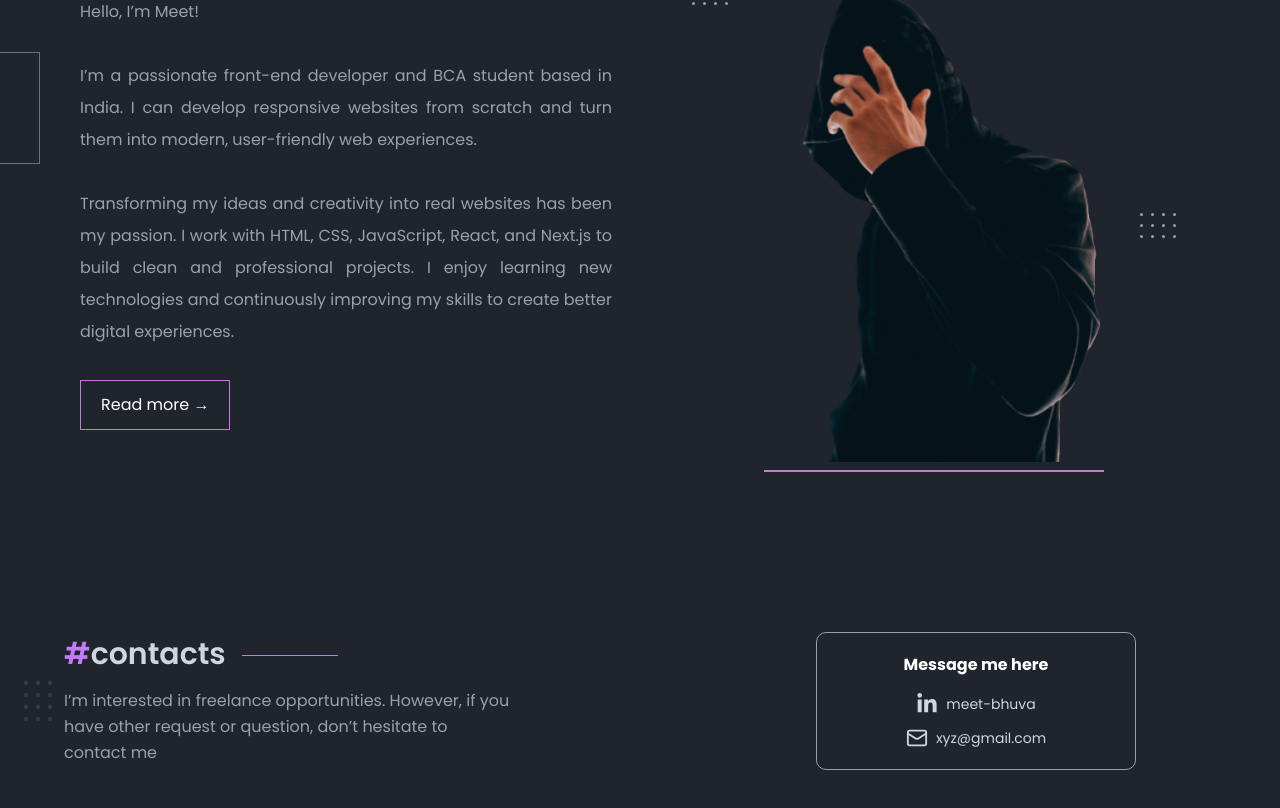
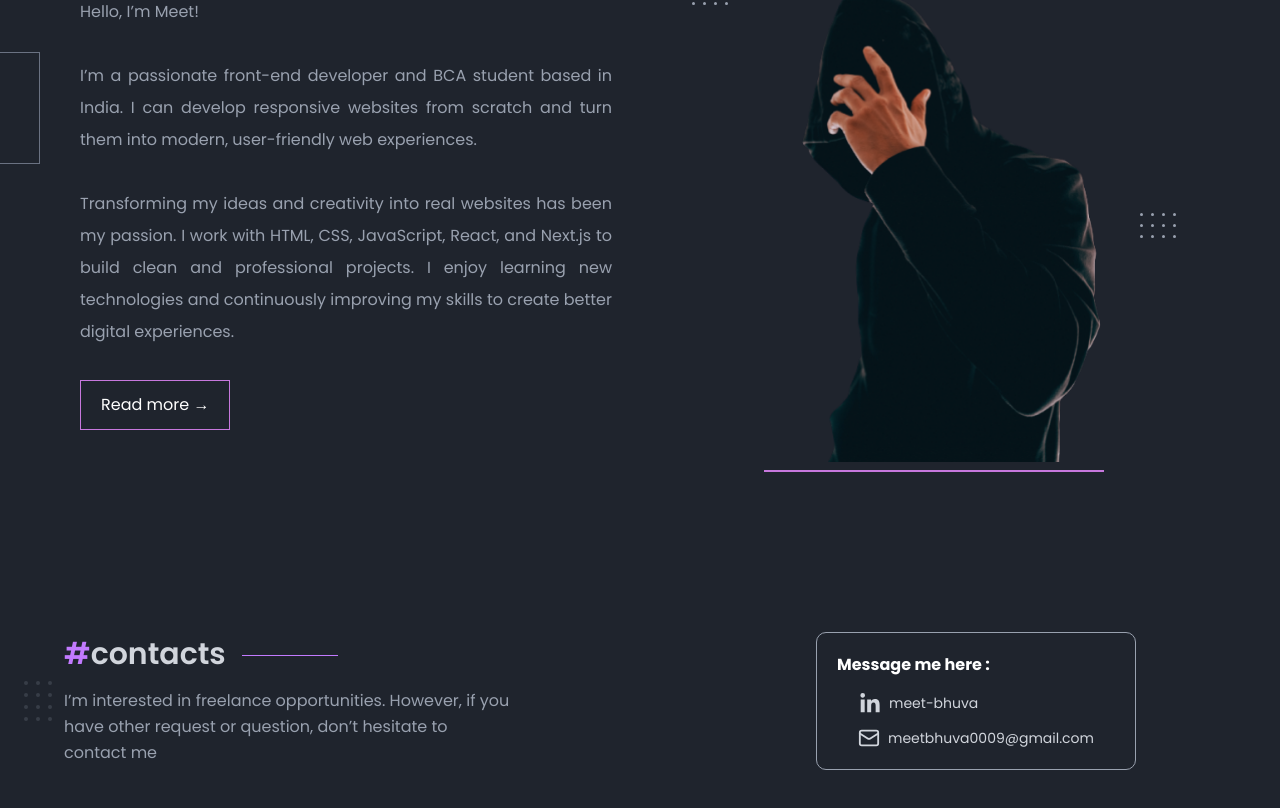
Before and after one commit to meetbhuva07/portfolio, a Next.js app: page / in a window 1280 px wide. Shown: the part 1978-2786 px from the top of the page. Built offline with nearby package versions, Linux system fonts and the light colour scheme.

Commit message:
link are apply home page and button color #473a54 are change

```diff
--- a/app/page.jsx
+++ b/app/page.jsx
@@ -2,6 +2,8 @@ import React from "react";
 import Image from "next/image";
 import { FaLinkedinIn } from "react-icons/fa";
 import { Mail } from "lucide-react";
+import Link from "next/link";
+
 
 const page = () => {
   // project data
@@ -83,9 +85,9 @@ const page = () => {
             He crafts responsive websites where technologies meet creativity
           </p>
 
-          <button className="mt-6 border border-[#C778DD] px-5 py-2 hover:bg-[#C778DD] transition">
-            Contact me !!
-          </button>
+         <button className="mt-6 border border-[#C778DD] px-5 py-2 hover:bg-[#473a54] transition">
+  <Link href="/contact">Contact me !!</Link>
+</button>
         </div>
 
         {/* RIGHT IMAGE */}
@@ -117,12 +119,12 @@ const page = () => {
 
             <div className="h-[1.3px] bg-[#C778DD] flex-1 max-w-50 sm:max-w-87.5 md:max-w-92.5 lg:max-w-145 xl:max-w-155"></div>
           </div>
-          <a
-            href="#"
+          <Link
+            href="/works"
             className="hidden md:block text-sm text-gray-300 hover:text-white"
           >
             View all ~~&gt;
-          </a>
+          </Link>
         </div>
 
         {/* Cards */}
@@ -154,7 +156,7 @@ const page = () => {
                 <p className="text-gray-400 mb-5 text-sm">{item.desc}</p>
 
                 <div className="flex gap-3 flex-wrap">
-                  <button className="border border-[#C778DD] px-4 py-2 hover:bg-[#C778DD] transition">
+                  <button className="border border-[#C778DD] px-4 py-2 hover:bg-[#473a54] transition">
                     {item.btn1}
                   </button>
 
@@ -312,8 +314,9 @@ const page = () => {
               technologies and continuously improving my skills to create better
               digital experiences.
             </p>
-            <button className="border border-[#C778DD] px-5 py-3 hover:bg-[#C778DD] transition">
-              Read more →
+            <button className="border border-[#C778DD] px-5 py-3 hover:bg-[#473a54] transition">
+              <Link href="/aboutpage"> Read more →</Link>
+
             </button>
           </div>
         </div>
@@ -344,17 +347,18 @@ const page = () => {
 
           {/* RIGHT SIDE CARD */}
           <div className="border border-gray-400 p-5 w-full max-w-xs rounded-lg lg:mr-20">
-            <h3 className="mb-4 font-bold text-white text-center">
-              Message me here
+            <h3 className="mb-4 font-bold text-white">
+              Message me here :
             </h3>
 
             {/* LinkedIn */}
-            <div className="flex justify-center mb-3">
+            <div className="flex pl-5.5  mb-3">
               <a
-                href="#"
-                className="flex items-center gap-2 text-sm hover:text-purple-400 transition"
+                href="https://www.linkedin.com/in/meet-bhuva-4b1220329?utm_source=share_via&utm_content=profile&utm_medium=member_android"
+                target="_blank"
+                className="flex   gap-2 text-sm hover:text-purple-400 transition"
               >
-                <FaLinkedinIn size={22} />
+                <FaLinkedinIn size={22}  />
                 <span>meet-bhuva</span>
               </a>
             </div>
@@ -362,11 +366,11 @@ const page = () => {
             {/* Email */}
             <div className="flex justify-center">
               <a
-                href="mailto:xyz@gmail.com"
+                href="mailto:meetbhuva0009@gmail.com"
                 className="flex items-center gap-2 text-sm hover:text-purple-400 transition"
               >
                 <Mail size={22} />
-                <span>xyz@gmail.com</span>
+                <span>meetbhuva0009@gmail.com</span>
               </a>
             </div>
           </div>
--- a/components/Footer.jsx
+++ b/components/Footer.jsx
@@ -22,7 +22,12 @@ export default function Footer() {
               <span>Meet Bhuva</span>
             </div>
             <span className="text-gray-500 font-normal">
-              meet.bhuva@gmail.com
+              <a
+                href="mailto:meetbhuva0009@gmail.com"
+                className="w-5 h-5 hover:text-[#C778DD] transition"
+              >
+                meetbhuva0009@gmail.com
+              </a>
             </span>
           </div>
 
@@ -34,15 +39,18 @@ export default function Footer() {
           <h3 className="text-white pb-4 text-center">Media</h3>
 
           <div className="flex justify-center gap-4 text-gray-300">
-            <a href="#">
+            <a href="https://github.com/meetbhuva07" target="_blank">
               <FaGithub className="w-5 h-5 hover:text-[#C778DD] transition" />
             </a>
 
-            <a href="#">
+            <a
+              href="https://www.linkedin.com/in/meet-bhuva-4b1220329?utm_source=share_via&utm_content=profile&utm_medium=member_android"
+              target="_blank"
+            >
               <FaLinkedin className="w-5 h-5 hover:text-[#C778DD] transition" />
             </a>
 
-            <a href="#">
+            <a href="mailto:meetbhuva0009@gmail.com">
               <FaEnvelope className="w-5 h-5 hover:text-[#C778DD] transition" />
             </a>
           </div>
--- a/components/navbar.jsx
+++ b/components/navbar.jsx
@@ -104,7 +104,7 @@ export default function Navbar() {
         {/* Social Icons */}
         <div className="fixed bottom-6 flex gap-4 text-gray-300">
           <a
-            href="https://github.com/"
+            href="https://github.com/meetbhuva07"
             target="_blank"
             rel="noopener noreferrer"
           >
@@ -112,14 +112,14 @@ export default function Navbar() {
           </a>
 
           <a
-            href="https://linkedin.com/"
+            href="https://www.linkedin.com/in/meet-bhuva-4b1220329?utm_source=share_via&utm_content=profile&utm_medium=member_android"
             target="_blank"
             rel="noopener noreferrer"
           >
             <FaLinkedin className="w-5 h-5 hover:text-[#C778DD] transition" />
           </a>
 
-          <a href="mailto:your@email.com">
+          <a href="mailto:meetbhuva0009@gmail.com">
             <FaEnvelope className="w-5 h-5 hover:text-[#C778DD] transition" />
           </a>
         </div>
```
